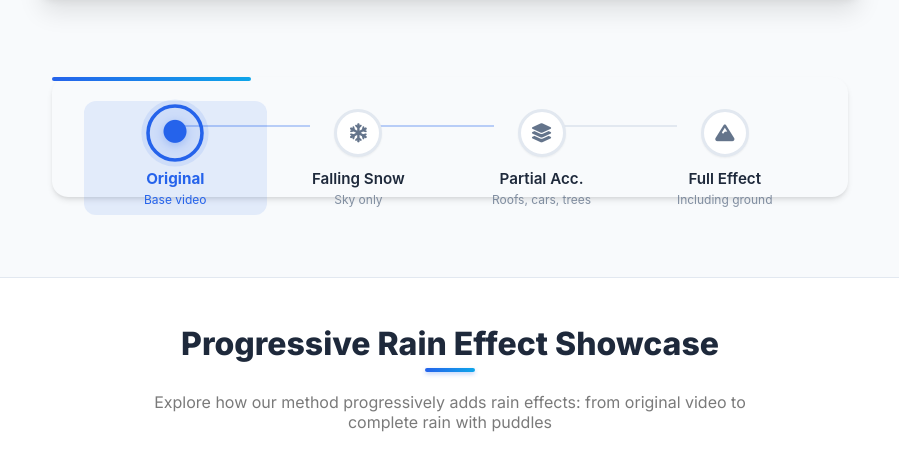
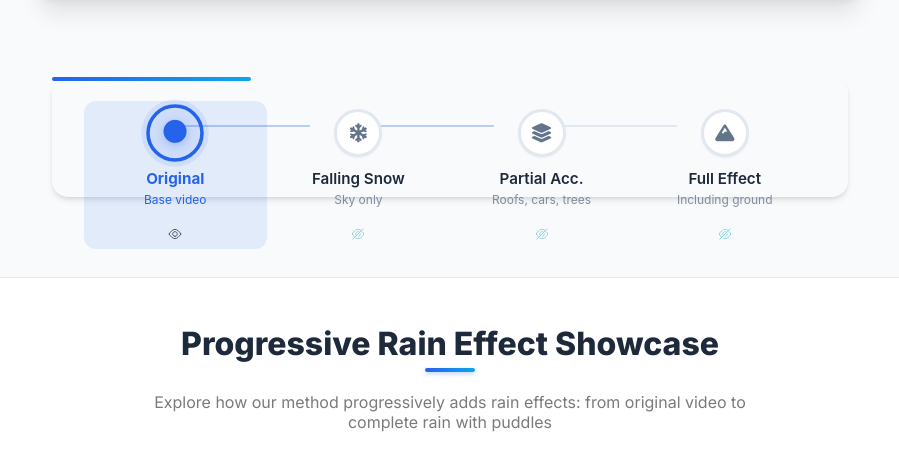
Before and after one commit to Weitao-Xiong/AutoWeather4D, a plain HTML site: page index.html in a window 1280 px wide. Shown: the part 4396-4862 px from the top of the page, without its empty margins (190-1089 px from the left). Drawn offline with nearby package versions, Linux system fonts and the light colour scheme; some icons are missing.

Commit message:
Add eye icons to showcase buttons with cumulative effect logic

```diff
--- a/index.html
+++ b/index.html
@@ -530,6 +530,10 @@
               <span class="step-title">Original</span>
               <span class="step-desc">Base video</span>
             </div>
+            <div class="step-eye-icon eye-open">
+              <img src="static/images/eye-svgrepo-com.svg" alt="Eye open" class="eye-icon eye-on">
+              <img src="static/images/eye-off-svgrepo-com.svg" alt="Eye closed" class="eye-icon eye-off">
+            </div>
           </button>
 
           <button class="progressive-step" data-step="1" data-video-src="static/videos/snow_114_add_falling.mov" data-video-label="Falling Snow Only" aria-label="Falling Snow Only">
@@ -539,6 +543,10 @@
             <div class="step-label">
               <span class="step-title">Falling Snow</span>
               <span class="step-desc">Sky only</span>
+            </div>
+            <div class="step-eye-icon">
+              <img src="static/images/eye-svgrepo-com.svg" alt="Eye open" class="eye-icon eye-on">
+              <img src="static/images/eye-off-svgrepo-com.svg" alt="Eye closed" class="eye-icon eye-off">
             </div>
           </button>
 
@@ -550,6 +558,10 @@
               <span class="step-title">Partial Acc.</span>
               <span class="step-desc">Roofs, cars, trees</span>
             </div>
+            <div class="step-eye-icon">
+              <img src="static/images/eye-svgrepo-com.svg" alt="Eye open" class="eye-icon eye-on">
+              <img src="static/images/eye-off-svgrepo-com.svg" alt="Eye closed" class="eye-icon eye-off">
+            </div>
           </button>
 
           <button class="progressive-step" data-step="3" data-video-src="static/videos/snow_114_falling_acc_ground.mov" data-video-label="Complete Snow Effect" aria-label="Complete Snow Effect">
@@ -559,6 +571,10 @@
             <div class="step-label">
               <span class="step-title">Full Effect</span>
               <span class="step-desc">Including ground</span>
+            </div>
+            <div class="step-eye-icon">
+              <img src="static/images/eye-svgrepo-com.svg" alt="Eye open" class="eye-icon eye-on">
+              <img src="static/images/eye-off-svgrepo-com.svg" alt="Eye closed" class="eye-icon eye-off">
             </div>
           </button>
         </div>
@@ -602,6 +618,10 @@
               <span class="step-title">Original</span>
               <span class="step-desc">Base video</span>
             </div>
+            <div class="step-eye-icon eye-open">
+              <img src="static/images/eye-svgrepo-com.svg" alt="Eye open" class="eye-icon eye-on">
+              <img src="static/images/eye-off-svgrepo-com.svg" alt="Eye closed" class="eye-icon eye-off">
+            </div>
           </button>
 
           <button class="progressive-step rain-step" data-step="1" data-video-src="static/videos/add_raindrops_220.mov" data-video-label="Falling Rain Only" aria-label="Falling Rain Only">
@@ -612,6 +632,10 @@
               <span class="step-title">Falling Rain</span>
               <span class="step-desc">Raindrops only</span>
             </div>
+            <div class="step-eye-icon">
+              <img src="static/images/eye-svgrepo-com.svg" alt="Eye open" class="eye-icon eye-on">
+              <img src="static/images/eye-off-svgrepo-com.svg" alt="Eye closed" class="eye-icon eye-off">
+            </div>
           </button>
 
           <button class="progressive-step rain-step" data-step="2" data-video-src="static/videos/add_raindrops_plus_puddle_220.mov" data-video-label="Complete Rain Effect" aria-label="Complete Rain Effect">
@@ -621,6 +645,10 @@
             <div class="step-label">
               <span class="step-title">Full Effect</span>
               <span class="step-desc">With puddles</span>
+            </div>
+            <div class="step-eye-icon">
+              <img src="static/images/eye-svgrepo-com.svg" alt="Eye open" class="eye-icon eye-on">
+              <img src="static/images/eye-off-svgrepo-com.svg" alt="Eye closed" class="eye-icon eye-off">
             </div>
           </button>
         </div>
--- a/static/css/index.css
+++ b/static/css/index.css
@@ -1494,6 +1494,39 @@ a:focus {
   opacity: 1;
 }
 
+/* Eye icon styles */
+.step-eye-icon {
+  margin-top: 0.5rem;
+  display: flex;
+  align-items: center;
+  justify-content: center;
+  opacity: 0.7;
+  transition: opacity 0.2s;
+}
+
+.eye-icon {
+  width: 14px;
+  height: 14px;
+  pointer-events: none;
+}
+
+/* Eye icon states - controlled by JavaScript */
+.step-eye-icon .eye-on {
+  display: none !important;
+}
+
+.step-eye-icon .eye-off {
+  display: block !important;
+}
+
+.step-eye-icon.eye-open .eye-on {
+  display: block !important;
+}
+
+.step-eye-icon.eye-open .eye-off {
+  display: none !important;
+}
+
 /* 连接线效果 */
 .progressive-step::before {
   content: '';
--- a/static/js/index.js
+++ b/static/js/index.js
@@ -414,6 +414,28 @@ function initProgressiveVideoShowcase(type) {
         // Update active state (only for this showcase's steps)
         steps.forEach((s, i) => {
             s.classList.toggle('is-active', i === index);
+
+            // Update eye icon state:
+            // - Original (index 0) only opens when it's selected
+            // - Other steps: from step 1 to current index have open eyes (cumulative effect)
+            const eyeIcon = s.querySelector('.step-eye-icon');
+            if (eyeIcon) {
+                if (i === 0) {
+                    // Original: only open when selected (index === 0)
+                    if (index === 0) {
+                        eyeIcon.classList.add('eye-open');
+                    } else {
+                        eyeIcon.classList.remove('eye-open');
+                    }
+                } else {
+                    // Other steps: open from step 1 to current index
+                    if (i <= index && index > 0) {
+                        eyeIcon.classList.add('eye-open');
+                    } else {
+                        eyeIcon.classList.remove('eye-open');
+                    }
+                }
+            }
         });
 
         // Update progress bar
@@ -427,8 +449,16 @@ function initProgressiveVideoShowcase(type) {
         currentStep = index;
     }
 
-    // Initialize first step
+    // Initialize first step (this will also set the eye icon for the first step)
     switchToStep(0, type);
+
+    // Ensure first step's eye is open on initialization
+    if (steps.length > 0) {
+        const firstEyeIcon = steps[0].querySelector('.step-eye-icon');
+        if (firstEyeIcon) {
+            firstEyeIcon.classList.add('eye-open');
+        }
+    }
 }
 
 function updateProgressiveVideo(newSrc, newLabel, type) {
```
Also changed, not shown: static/images/eye-off-svgrepo-com.svg (added), static/images/eye-svgrepo-com.svg (added).
